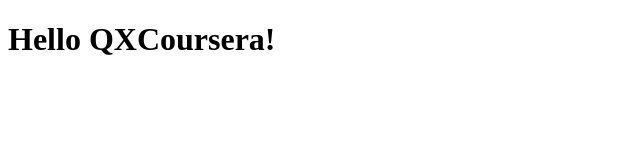
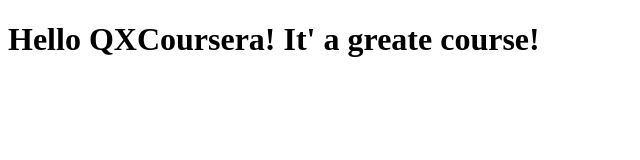
Before and after one commit to vndbjlqx/QXCourseraTest, a plain HTML site: page site/index.html in a window 1280 px wide. Shown: the whole page, without its empty margins (0-640 px from the left). Drawn offline with Linux system fonts and the light colour scheme.

Commit message:
Small addition to our page.

```diff
--- a/site/index.html
+++ b/site/index.html
@@ -4,6 +4,6 @@
 	<title>Hello QXCoursera!</title>
 </head>
 <body>
-<h1>Hello QXCoursera!</h1>
+<h1>Hello QXCoursera! It' a greate course!</h1>
 </body>
 </html>
```
